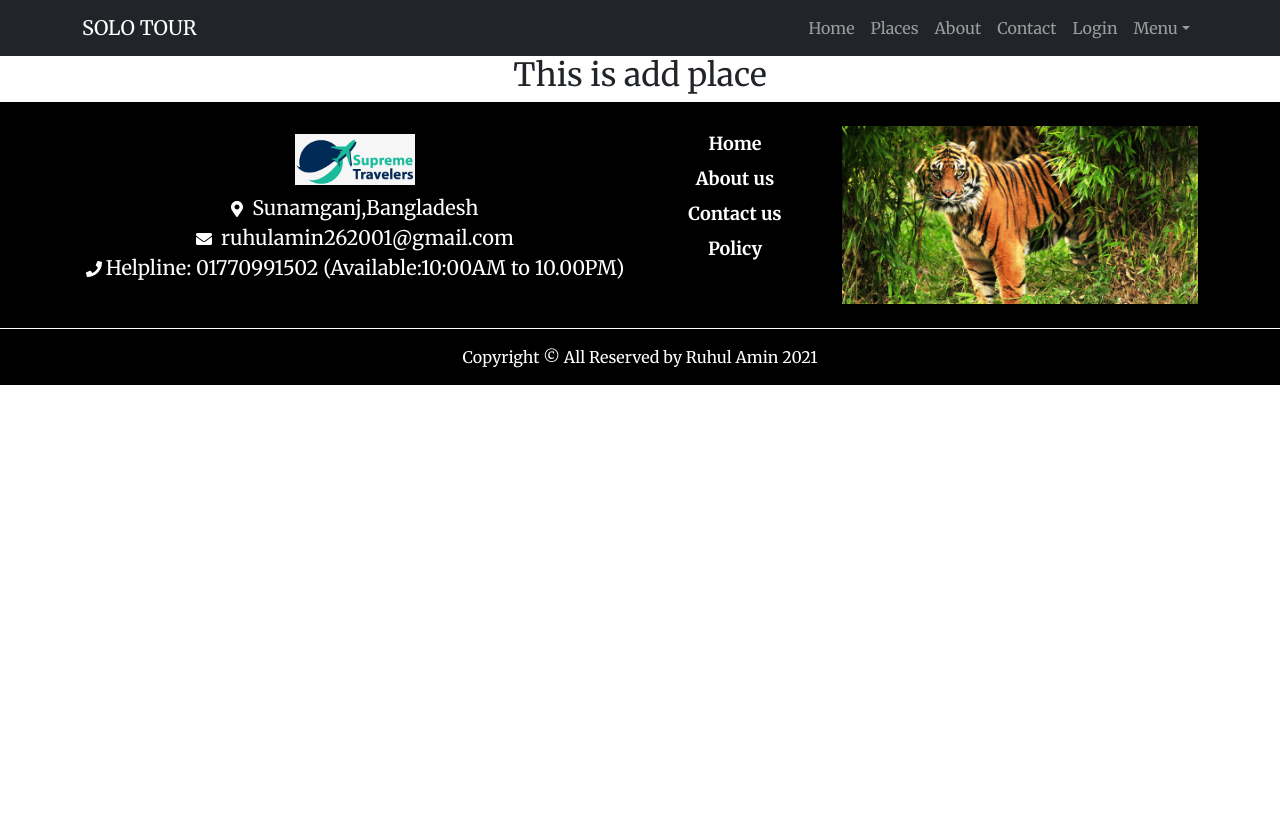
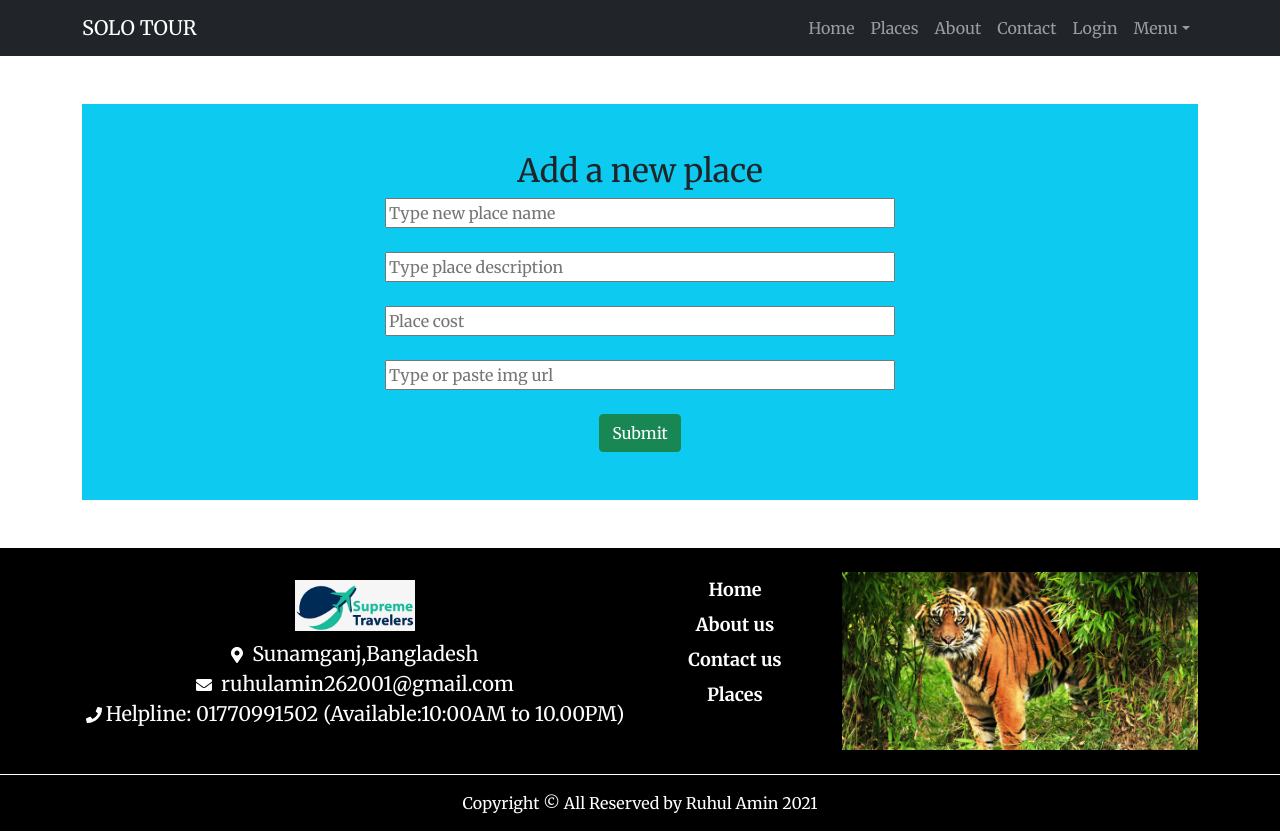
Before and after one commit to devruhul/solo-tour-client, a React (Create React App) app: page /addplace in a window 1280 px wide. Before the commit the page ends 800 px from the top, so only its background shows below. Built offline with nearby package versions, Linux system fonts and the light colour scheme.

Commit message:
added login and add place update footer and about section and added font wesome icpon

```diff
--- a/public/index.html
+++ b/public/index.html
@@ -30,6 +30,8 @@
     crossorigin>
   <link href="https://fonts.googleapis.com/css2?family=Merriweather:ital,wght@0,400;0,700;1,700&display=swap"
     rel="stylesheet">
+    <script src="https://kit.fontawesome.com/6f74121c05.js"
+      crossorigin="anonymous"></script>
   <!--
       Notice the use of %PUBLIC_URL% in the tags above.
       It will be replaced with the URL of the `public` folder during the build.
--- a/src/components/About/About.js
+++ b/src/components/About/About.js
@@ -9,7 +9,7 @@ const About = () => {
                     <Row>
                         <h2 className='text-info fs-1 fw-bold mb-3'>About us</h2>
                         <Col>
-                            <h2>We’re Solo Tour Agency</h2>
+                            <h2>We are Solo Tour Agency</h2>
                             <p>Each tour is handcrafted by our team after months (sometimes years!) of in-country research. We carefully select each activity, transportation, accommodation, and included meal option to ensure a consistent level of quality on each tour</p>
                             <p>Accommodation makes or breaks a trip! You have access to a hotel pool or a beach nearby most days on tour. Most nights, you share a room with just one other group member. The select dorm-style options included are ultra-comfy, extra clean, and uber-unique.</p>
                         </Col>
--- a/src/components/AddPlace/AddPlace.js
+++ b/src/components/AddPlace/AddPlace.js
@@ -1,9 +1,30 @@
 import React from 'react';
+import { Col, Container, Row } from 'react-bootstrap';
+import { useForm } from "react-hook-form";
 
 const AddPlace = () => {
+    const { register, handleSubmit } = useForm();
+
+    const onSubmit = data => {
+        console.log(data)
+    };
     return (
         <div>
-            <h2>This is add place</h2>
+            <Container>
+                <Row className='mb-5'>
+                    <Col>
+                        <form className='mt-5 w-100 p-5 bg-info vh-50' onSubmit={handleSubmit(onSubmit)}>
+                            <h2>Add a new place</h2>
+                            <input {...register("name")} className='w-50' placeholder='Type new place name' /> <br /> <br />
+                            <input {...register("description")} className='w-50' placeholder='Type place description' /> <br /> <br />
+                            <input type="number" {...register("price")} className='w-50' placeholder='Place cost' /> <br /> <br />
+                            <input {...register("img")} className='w-50' placeholder='Type or paste img url' /> <br /> <br />
+                            <input className='btn btn-success' type="submit" />
+                        </form>
+                    </Col>
+                </Row>
+            </Container>
+
         </div>
     );
 };
--- a/src/components/Login/Login.js
+++ b/src/components/Login/Login.js
@@ -3,7 +3,9 @@ import React from 'react';
 const Login = () => {
     return (
         <div>
-            <h2>This is login</h2>
+            <h2 className='mt-5'>Please login</h2>
+            <button className='btn btn-dark w-25 text-light mb-5 shadow-lg'> <img src="https://img.icons8.com/color/48/fa314a/google-logo.png" alt='google' />Google Sign in</button>
+
         </div>
     );
 };
--- a/src/components/shared/Footer/Footer.js
+++ b/src/components/shared/Footer/Footer.js
@@ -48,16 +48,16 @@ const Footer = () => {
                             <Col md={2}>
                                 <ul className="list-unstyled footer-link">
                                     <li>
-                                        <NavLink to="/home">Home</NavLink>
+                                        <NavLink to="home">Home</NavLink>
                                     </li>
                                     <li>
-                                        <NavLink to="/about">About us</NavLink>
+                                        <NavLink to="about">About us</NavLink>
                                     </li>
                                     <li>
-                                        <NavLink to="/contact">Contact us</NavLink>
+                                        <NavLink to="contact">Contact us</NavLink>
                                     </li>
                                     <li>
-                                        <NavLink to="/policy">Policy</NavLink>
+                                        <NavLink to="places">Places</NavLink>
                                     </li>
                                 </ul>
                             </Col>
```
